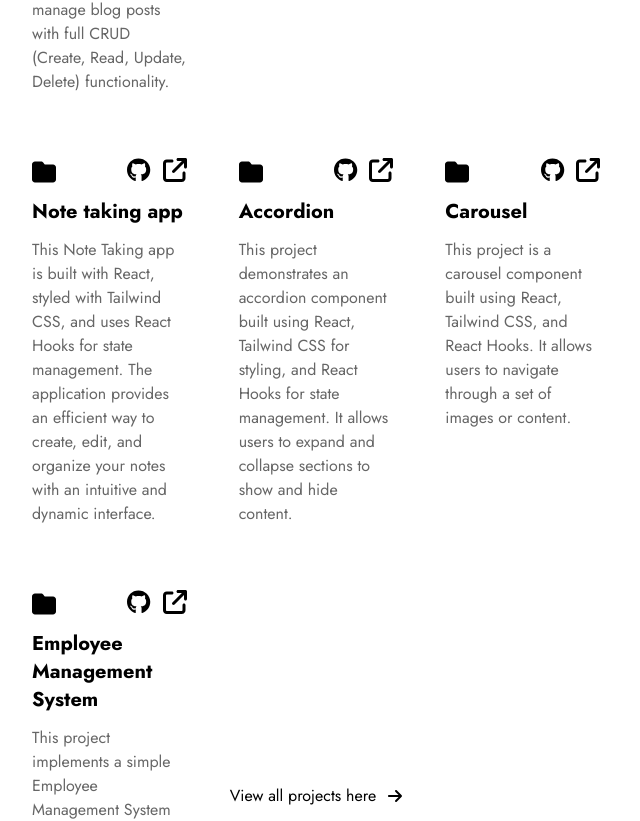
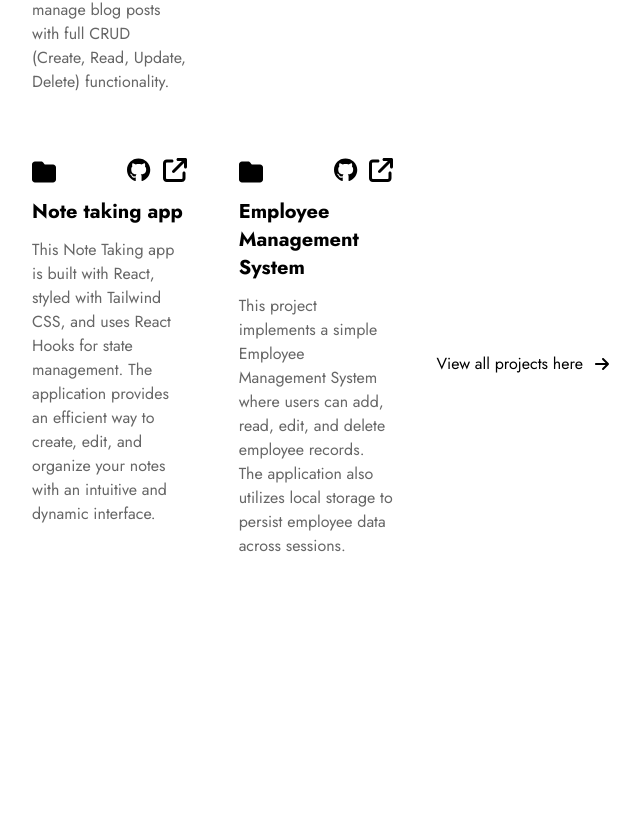
Before and after one commit to Mark-Alexis-Posadas/react-portfolio, a React (Vite) app: page / in a window 1280 px wide. Shown: the part 2978-3799 px from the top of the page, without its empty margins (580-1220 px from the left). After the commit the page ends 3608 px from the top, so only its background shows below. Built offline with nearby package versions, Linux system fonts and the light colour scheme.

Commit message:
remove carousel and accordion

```diff
--- a/src/data/projects.ts
+++ b/src/data/projects.ts
@@ -99,43 +99,6 @@ const projectsData: ProjectType[] = [
 
   {
     id: uuidv4(),
-    pageTitle: "Accordion",
-
-    description:
-      "This project demonstrates an accordion component built using React, Tailwind CSS for styling, and React Hooks for state management. It allows users to expand and collapse sections to show and hide content.",
-    features: [
-      { text: "Expandable and collapsible sections" },
-      { text: "Responsive layout with Tailwind CSS" },
-      { text: "State management with React Hooks" },
-      { text: "Dynamic content rendering" },
-      { text: "Customizable styles and components" },
-    ],
-    source:
-      "https://github.com/Mark-Alexis-Posadas/react-typescript-mini-projects/blob/main/src/pages/Accordion/index.tsx",
-    demo: "https://react-typescript-projects-three.vercel.app/accordion",
-    buttons: ["Demo", "Source"],
-    tags: ["react", "typescript", "tailwind CSS"],
-  },
-
-  {
-    id: uuidv4(),
-    pageTitle: "Carousel",
-    description:
-      "This project is a carousel component built using React, Tailwind CSS, and React Hooks. It allows users to navigate through a set of images or content.",
-    features: [
-      { text: "Image/content sliding" },
-      { text: "Responsive layout with Tailwind CSS" },
-      { text: "State management with React Hooks" },
-      { text: "Customizable styles and components" },
-    ],
-    source:
-      "https://github.com/Mark-Alexis-Posadas/react-typescript-mini-projects/blob/main/src/pages/Carousel/index.tsx",
-    demo: "https://react-typescript-projects-three.vercel.app/carousel",
-    buttons: ["Demo", "Source"],
-    tags: ["react", "typescript", "tailwind CSS"],
-  },
-  {
-    id: uuidv4(),
     pageTitle: "Employee Management System",
     description:
       "This project implements a simple Employee Management System where users can add, read, edit, and delete employee records. The application also utilizes local storage to persist employee data across sessions.",
```
